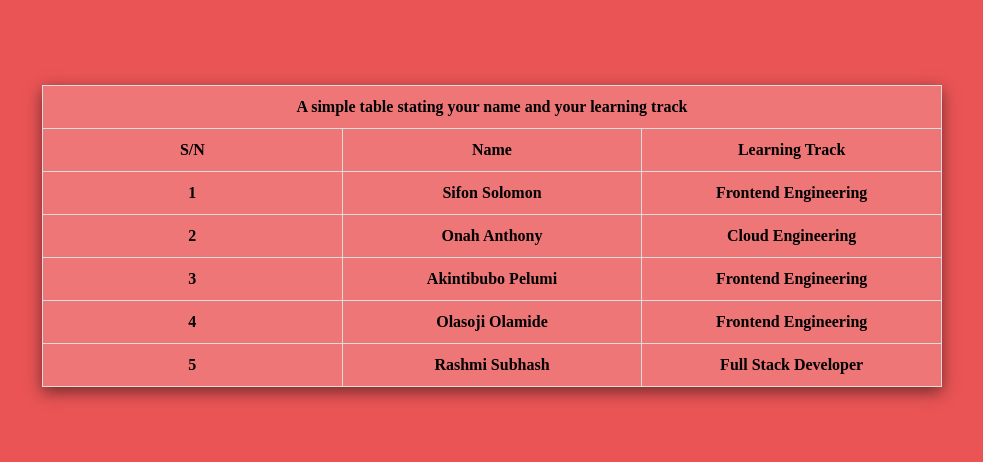
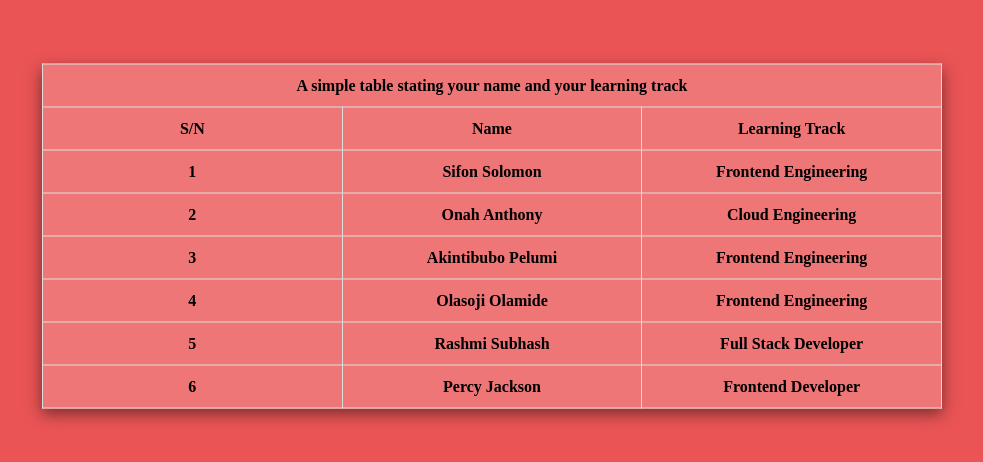
Before and after one commit to SifonSolomon/good-first-issue, a plain HTML site: page index.html in a window 1280 px wide. Shown: the part 164-626 px from the top of the page, without its empty margins (148-1131 px from the left). Drawn offline with Linux system fonts and the light colour scheme; a script that the page names is missing.

Commit message:
6th Contributor
Added my contributor information

```diff
--- a/index.html
+++ b/index.html
@@ -51,6 +51,12 @@
                 <td>Rashmi Subhash</td>
                 <td>Full Stack Developer</td>
             </tr>
+                        <tr>
+                <td>6</td>
+                <td>Percy Jackson</td>
+                <td>Frontend Developer</td>
+            </tr>
+
 
 
 
```
